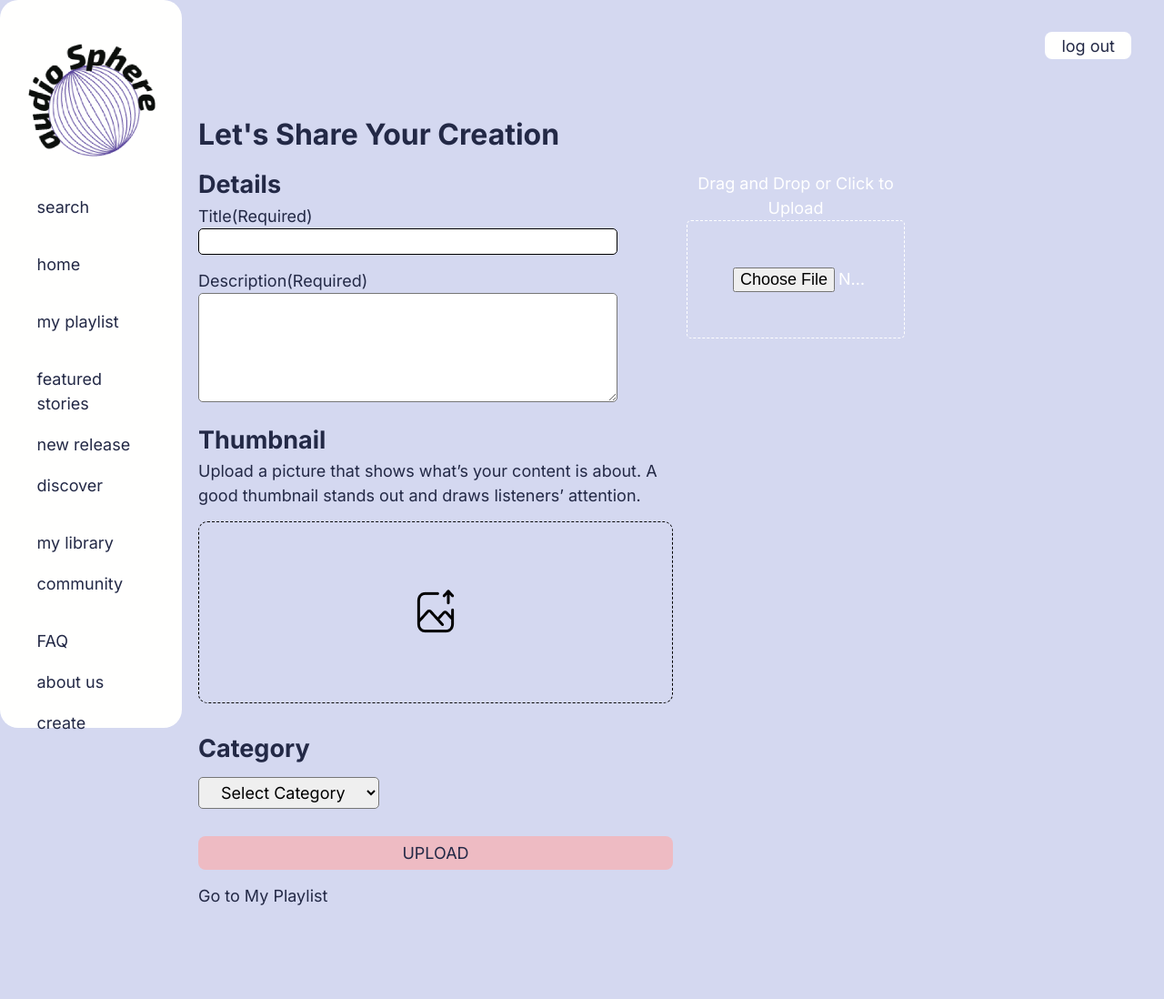
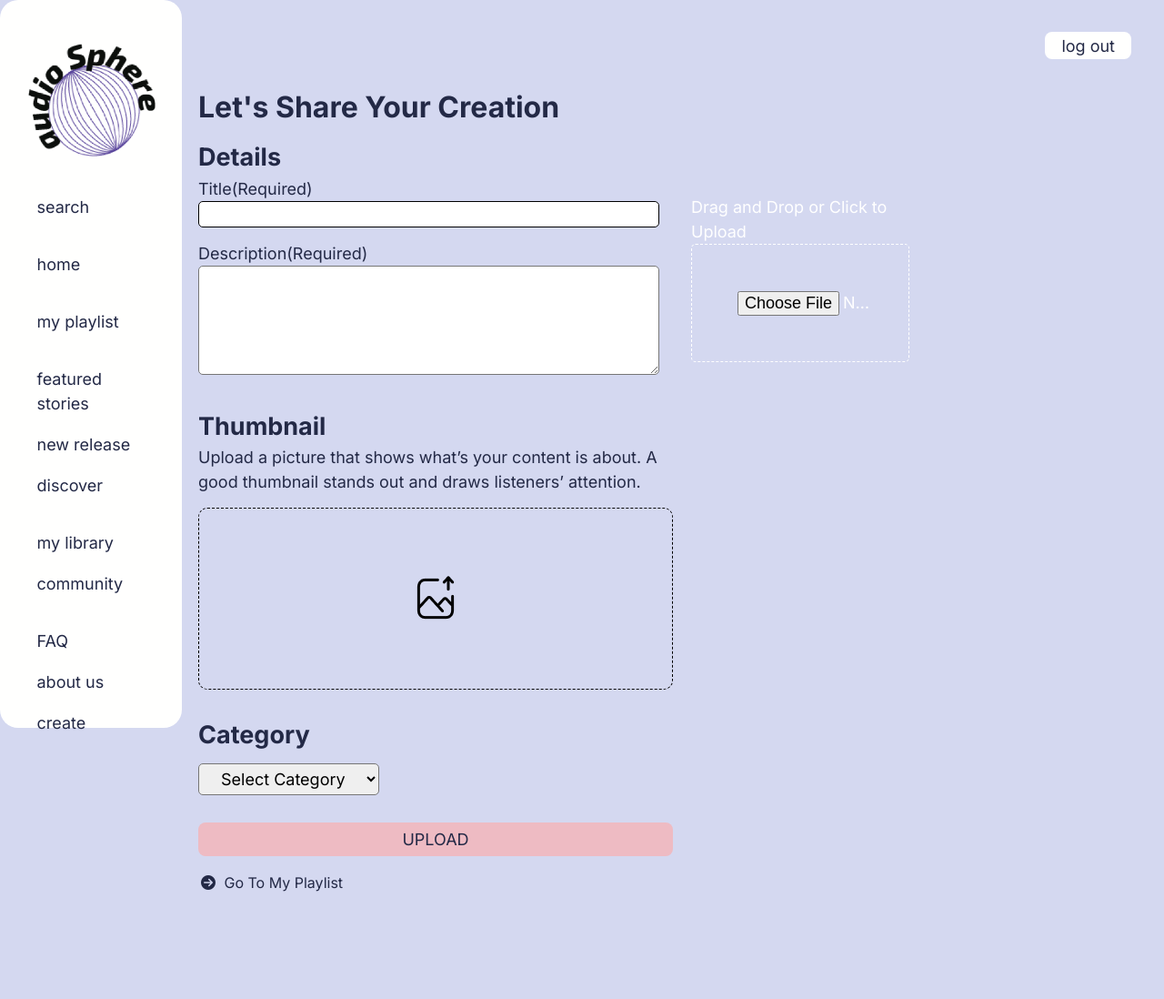
Before and after one commit to tanveerali13/audiosphere-v2, a PHP site: page /views/view-upload.php in a window 1280 px wide. Shown: the whole page at 91% size. After the commit the page ends 980 px from the top, so only its background shows below. Run offline with PHP 8.4, Linux system fonts and the light colour scheme; the visitor is signed in with stand-in values (Sample User, id 1); data comes from the database, SQL or seed files in the repository; some libraries are stand-ins or nearby versions.

Commit message:
changed the colors and gaps

```diff
--- a/css/upload-form.css
+++ b/css/upload-form.css
@@ -41,33 +41,39 @@
   --medium-margin: 15px;
   --large-margin: 20px;
   --extra-large-margin: 30px;
+
+  /* transition */
+  --transition: all .3s;
 }
 
 section {
-  padding-bottom: 100px;
+  padding-bottom: 6.5em;
+}
+
+.container {
+  max-width: 1200px;
+  margin: 0 auto;
+}
+
+h1 {
+  margin-top: var(--medium-margin);
+}
+
+form {
+  width: 100%;
+  margin: 0 auto;
 }
 
 .form-grid {
   display: grid;
-  grid-template-columns: 1fr;
-  grid-template-rows: auto;
-  gap: 20px;
+  align-items: center;
+  margin-bottom: var(--medium-margin);
 }
-
-.left:nth-child(1) {
-  order: 2;
-}
-
-.right:nth-child(2) {
-  order: 1;
-}
-
 
 .audio-block {
   background-color: var(--primary_color_dark);
   border-radius: 5px;
   padding: 5px 5px;
-  text-align: center;
   width: 250px;
   max-height: 170px;
 }
@@ -96,16 +102,8 @@ input {
 
 }
 
-#audioTitle {
-  width: 90%;
-}
-
-#audioDesc {
-  width: 90%;
-}
-
 textarea {
-  width: 90%;
+  width: 100%;
   border-radius: 5px;
   margin-bottom: var(--medium-margin);
   padding: 5px 5px;
@@ -161,16 +159,58 @@ textarea {
   width: 50%;
   padding: 5px 10px;
   margin-bottom: var(--medium-margin);
+  transition: var(--transition);
+}
+
+input[type="submit"],
+input[type="button"] {
+  background-color: var(--button-color);
+  color: var(--button-text-color);
+  padding: var(--padding_xsmall) var(--padding_medium) var(--padding_xsmall) var(--padding_medium);
+  border-radius: 8px;
+  font-size: clamp(var(--min-text-font-size), var(--preferred-text-font-size), var(--max-text-font-size));
+  box-shadow: var(--box-shadow);
+  border: none;
+  cursor: pointer;
+  transition: var(--transition);
+}
+
+input[type="button"] {
+  background-color: var(--primary-color);
+}
+
+#upload-btn:hover,
+input[type="submit"]:hover,
+input[type="button"]:hover {
+  background-color: #a8d6c3;
+}
+
+.arrow-btn {
+  text-transform: capitalize;
+  font-size: 1rem;
+  margin-left: var(--margin_small);
+}
+
+.arrow-btn i {
+  transform: translateX(-5px);
+  transition: var(--transition);
+}
+
+.arrow-btn:hover i {
+  transform: translateX(0);
 }
 
 /* MEDIA QUERIES */
 
 @media screen and (min-width: 768px) {
-  .form-grid {
-
-    grid-template-columns: 1fr 1fr;
+  section {
+    padding-bottom: 1.5em;
   }
 
+  .form-grid {
+    grid-template-columns: repeat(2, 1fr);
+    gap: var(--large-margin);
+  }
 
   .thumbnail p {
     max-width: 50%;
@@ -181,3 +221,9 @@ textarea {
   }
 
 }
+
+@media screen and (min-width: 865px) {
+  .form-grid {
+    gap: var(--extra-large-margin);
+  }
+}
--- a/views/view-upload.php
+++ b/views/view-upload.php
@@ -10,7 +10,8 @@ include 'view-header.php';
 include __DIR__ . '/../controllers/controller-upload.php';
 
 ?>
-    <section>
+    <section class="upload-form">
+        <div class="container">
             <h1>Let's Share Your Creation</h1>
 
             <form action="../controllers/controller-upload.php" method="post" enctype="multipart/form-data">
@@ -19,6 +20,17 @@ include __DIR__ . '/../controllers/controller-upload.php';
 
                 <div class="form-grid">
                     <div class="left">
+                        <!-- Title Input -->
+                        <h2>Details</h2>
+                        <label for="title">Title(Required)</label></br>
+                        <input type="text" id="audioTitle" name="audioTitle" required></br>
+
+                        <!-- Description Input -->
+                        <label for="description">Description(Required)</label></br>
+                        <textarea id="audioDesc" name="audioDesc" rows="4" required></textarea>
+                    </div><!-- left ends-->
+
+                    <div class="right">
                         <!-- MP3 Audio File Input -->
                         <div class="audio-block">
                             <label class="audio-drop-label" for="audioFile">Drag and Drop or Click to Upload</label><br>
@@ -26,20 +38,6 @@ include __DIR__ . '/../controllers/controller-upload.php';
                                 <input class= "audio-drop" type="file" id="audio" name="audio" accept="audio/mp3" required>
                             </div>
                         </div>
-
-                </div><!-- left ends-->
-
-                <div class="right">
-                    <!-- Title Input -->
-                    <h2>Details</h2>
-                    <label for="title">Title(Required)</label></br>
-                    <input type="text" id="audioTitle" name="audioTitle" required></br>
-
-
-                    <!-- Description Input -->
-                    <label for="description">Description(Required)</label></br>
-                    <textarea id="audioDesc" name="audioDesc" rows="4" required></textarea>
-
                     </div><!-- right ends-->
                 </div>
 
@@ -71,13 +69,12 @@ include __DIR__ . '/../controllers/controller-upload.php';
                     </select>
                 </div>
 
-
                 <!-- Submit Button -->
                 <button id="upload-btn" type="submit" value="submit">UPLOAD</button>
+                <br>
+                <a href="../views/view-myplaylist.php" class="arrow-btn"><i class="fa-solid fa-circle-arrow-right"></i>&nbsp;Go to my playlist</a>
             </form>
-
-
-        <a href="../views/view-myplaylist.php">Go to My Playlist</a>
+        </div>
     </section>
 
 <?php
```
Also changed, not shown: views/update-myplaylist.php (+25 -17 lines). Lines whose indentation alone changed are shown as unchanged.
